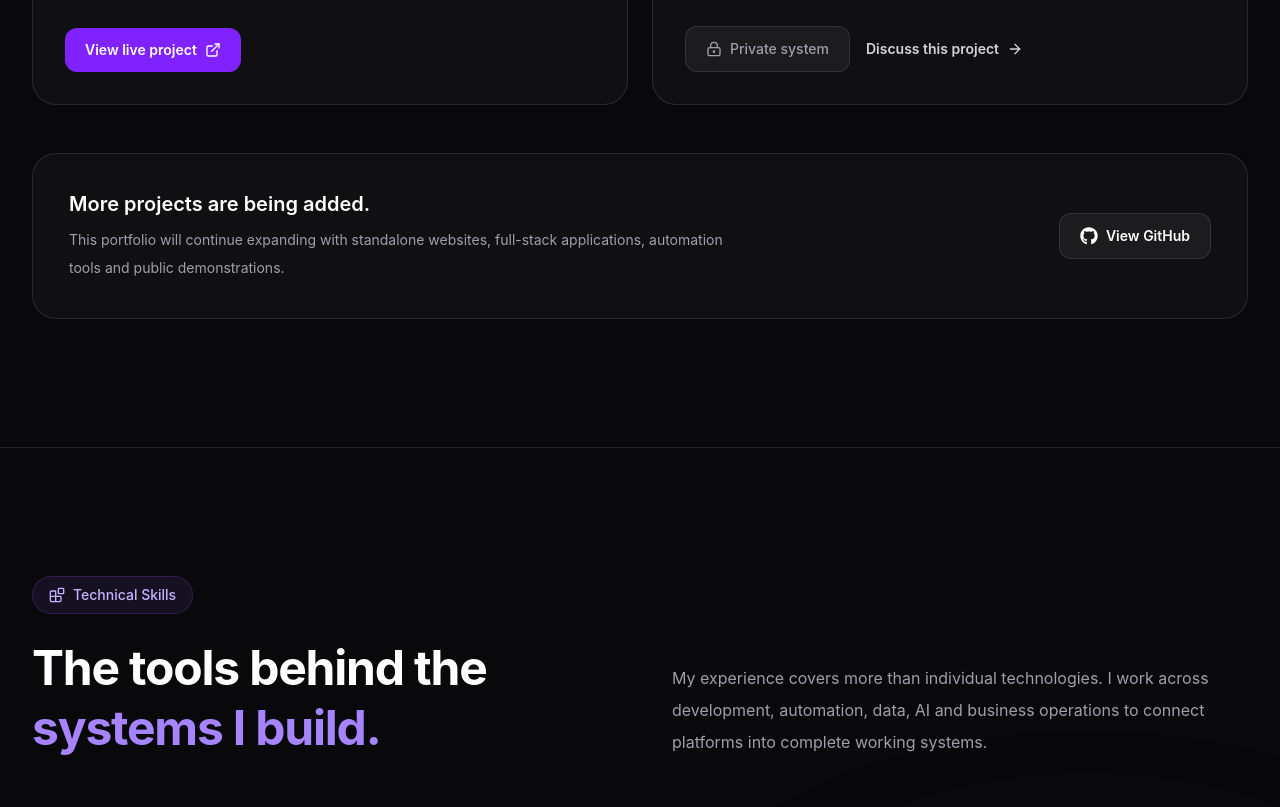
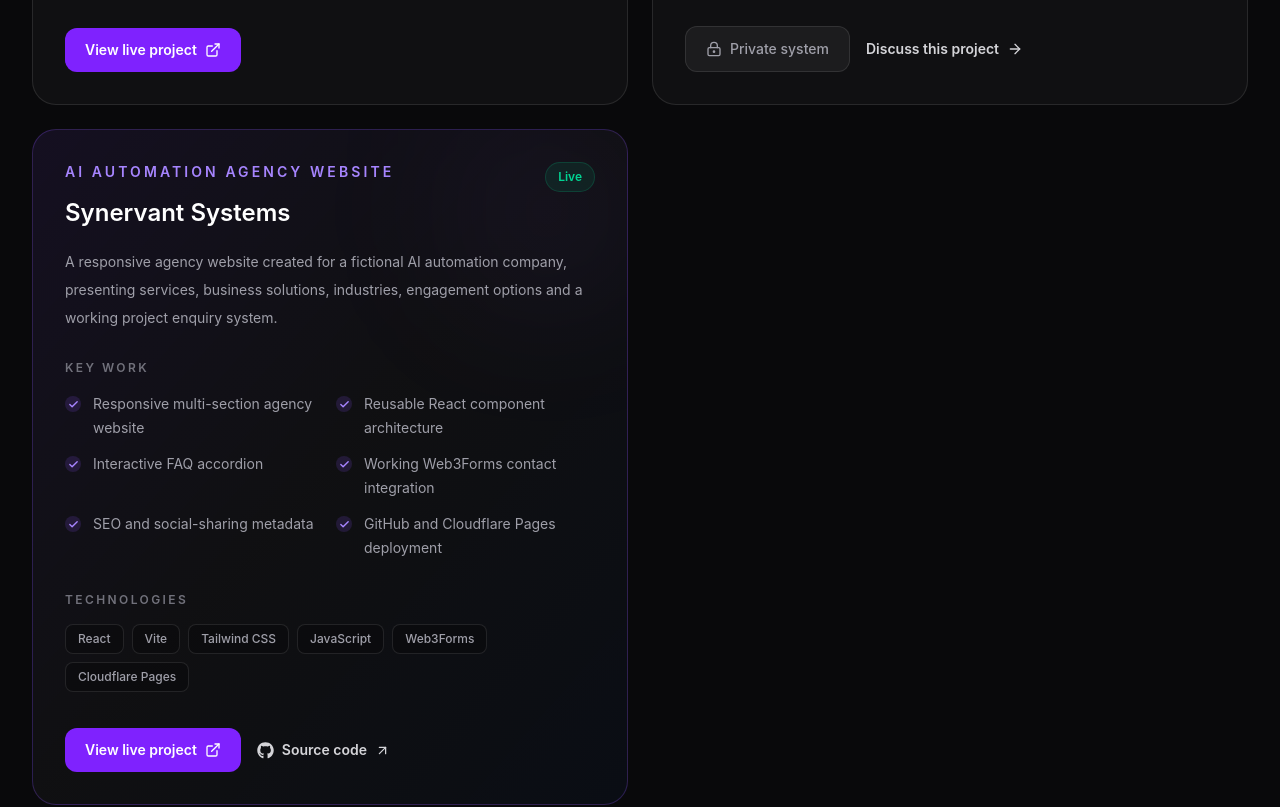
Before and after one commit to jpatrick28/j-patrick-portfolio, a React (Vite) app: page / in a window 1280 px wide. Shown: the part 5780-6587 px from the top of the page. Built offline with nearby package versions, Linux system fonts and the light colour scheme.

Commit message:
Add Synervant Systems to portfolio

```diff
--- a/src/data/projects.js
+++ b/src/data/projects.js
@@ -147,4 +147,32 @@
     liveUrl: null,
     repositoryUrl: null,
   },
+  {
+    id: 7,
+    title: 'Synervant Systems',
+    category: 'AI Automation Agency Website',
+    description:
+      'A responsive agency website created for a fictional AI automation company, presenting services, business solutions, industries, engagement options and a working project enquiry system.',
+    highlights: [
+      'Responsive multi-section agency website',
+      'Reusable React component architecture',
+      'Interactive FAQ accordion',
+      'Working Web3Forms contact integration',
+      'SEO and social-sharing metadata',
+      'GitHub and Cloudflare Pages deployment',
+    ],
+    technologies: [
+      'React',
+      'Vite',
+      'Tailwind CSS',
+      'JavaScript',
+      'Web3Forms',
+      'Cloudflare Pages',
+    ],
+    status: 'Live',
+    featured: true,
+    liveUrl: 'https://synervant-systems.pages.dev/',
+    repositoryUrl:
+      'https://github.com/jpatrick28/synervant-systems',
+  },
 ]
```
